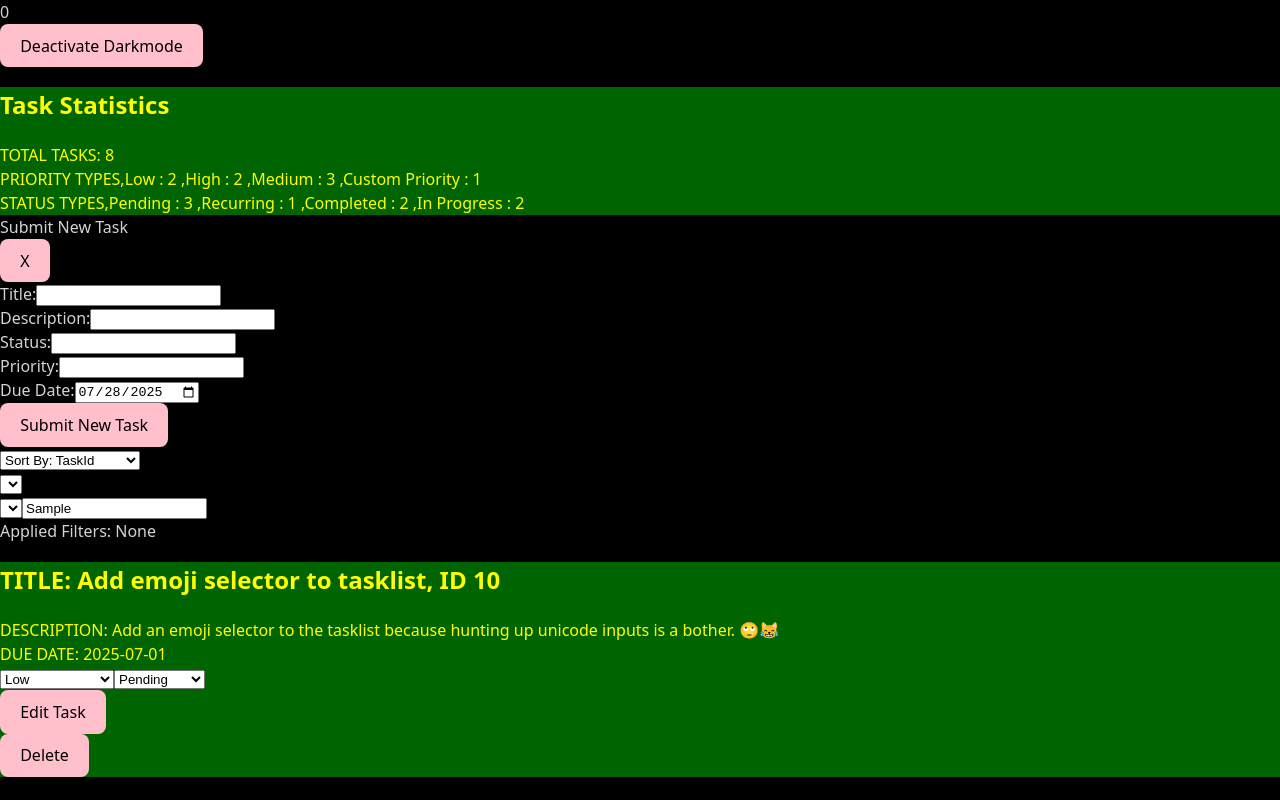
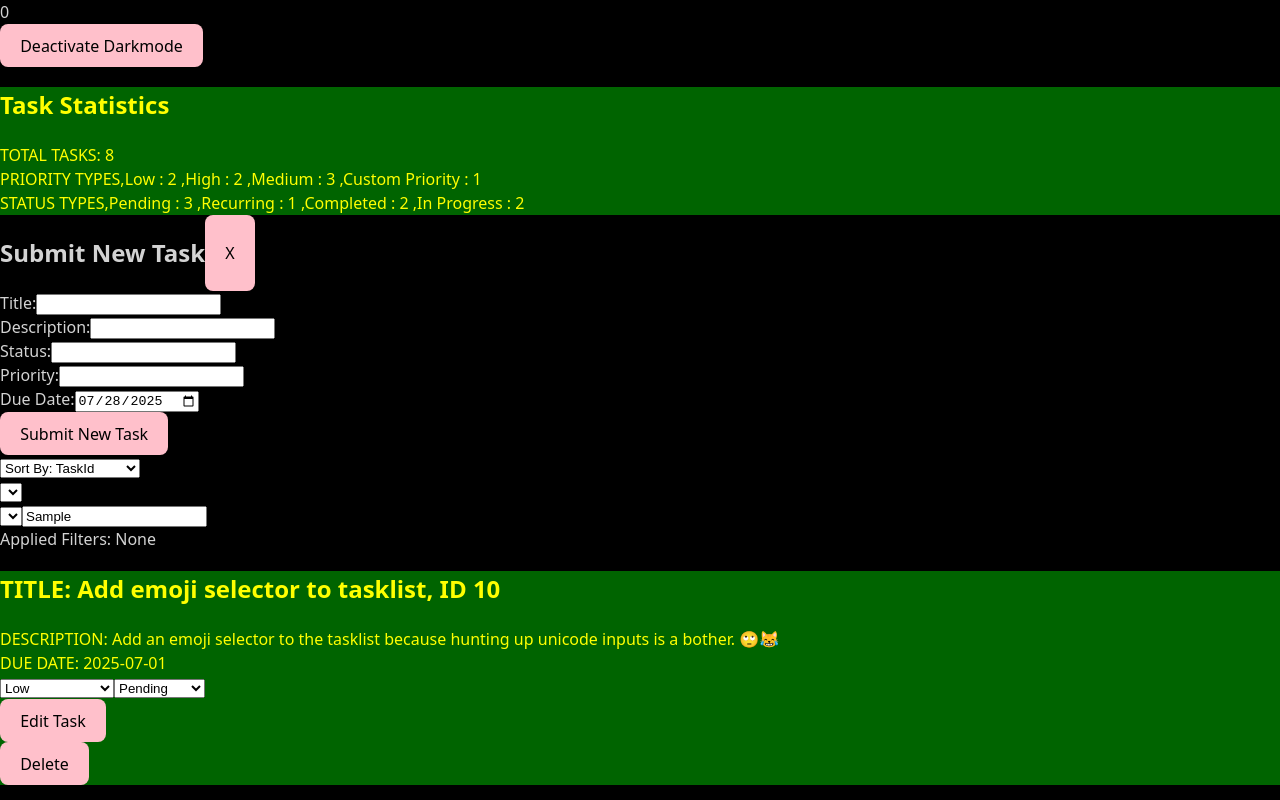
Before and after one commit to aardvarkpepper/2025-07-28-SBA, a React (Vite) app: page / in a window 1280 px wide. Both pictures are taken after typing "Sample" into the empty fields and a click on the button "Add Task". Shown: the top 800 px of the page. Built offline with nearby package versions, Linux system fonts and the light colour scheme.

Commit message:
Change format, apply styling to TaskForm.

```diff
--- a/src/App.css
+++ b/src/App.css
@@ -28,6 +28,10 @@ select:hover {
   color: red;
 }
 
+.flexh {
+  display: flex;
+}
+
 .taskitem:nth-child(even), .statscontainer {
   background-color: darkgreen;
   color: yellow;
--- a/src/components/TaskForm/TaskForm.tsx
+++ b/src/components/TaskForm/TaskForm.tsx
@@ -38,7 +38,7 @@ export const TaskForm = ({ tasklistSummary, task, newTask, onToggleShowForm, onS
     event.preventDefault();
     const formValidationErrorArray = [];
     let errorMessage;
-    let formDataDeepCopy = {...formData};
+    let formDataDeepCopy = { ...formData };
     for (const each in formDataDeepCopy) {
       (formDataDeepCopy as any)[each] = String((formDataDeepCopy as any)[each]).trim();
       if ((formDataDeepCopy as any)[each] === "") {
@@ -66,10 +66,10 @@ export const TaskForm = ({ tasklistSummary, task, newTask, onToggleShowForm, onS
 
   return (
     <div>
-      <div>
-        {buttonText}
+      <div className='flexh'>
+        <h2>{buttonText}</h2>
+        <button onClick={() => onToggleShowForm()}>X</button>
       </div>
-      <button onClick={() => onToggleShowForm()}>X</button>
       <form onSubmit={(event) => handleSubmitForm(event)}>
         <label htmlFor='title'>Title:</label>
         <input type="text" id='title' name='title' value={formData.title} onChange={handleChange} />
```
